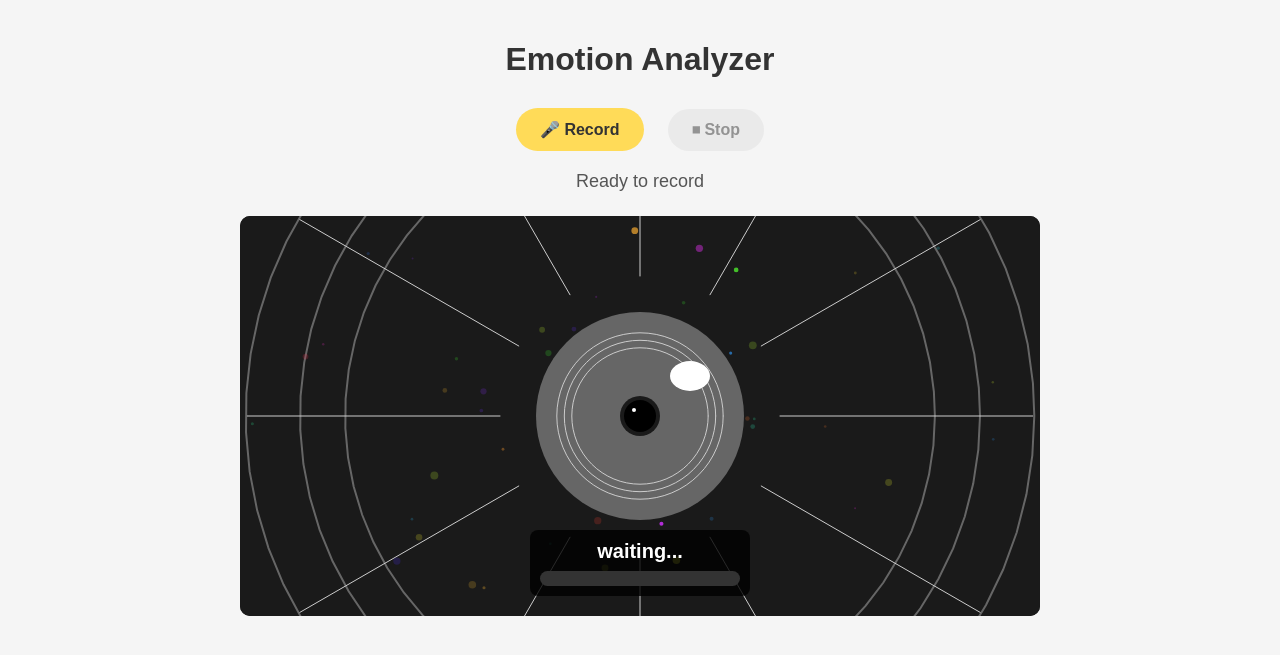
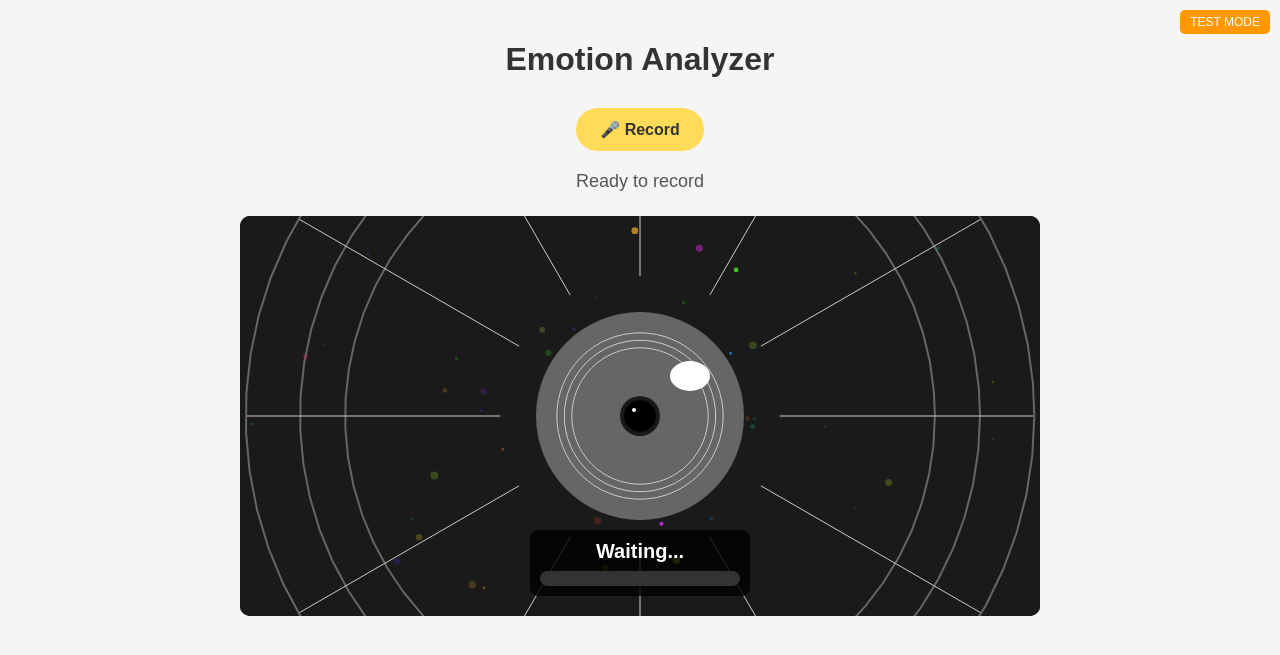
Before and after one commit to mehakx/oraemotion, a Flask app: page / in a window 1280 px wide. Shown: the top 655 px of the page. Run offline with Flask 3, Linux system fonts and the light colour scheme; some libraries are stand-ins or nearby versions.

Commit message:
Update index.html

```diff
--- a/templates/index.html
+++ b/templates/index.html
@@ -57,6 +57,7 @@
     #stopBtn {
       background-color: #e0e0e0;
       color: #333;
+      display: none;
     }
 
     #stopBtn:hover:not(:disabled) {
@@ -91,14 +92,14 @@
       color: white;
       border-radius: 8px;
       padding: 10px;
-      z-index: 10; /* Ensure it's above the canvas */
+      z-index: 10;
     }
 
     #emotion-label {
       font-size: 20px;
       font-weight: bold;
       margin-bottom: 8px;
-      text-transform: lowercase;
+      text-transform: capitalize;
     }
 
     #intensity-bar {
@@ -194,22 +193,17 @@
       height: 100%;
     }
 
-    /* Animation for emotion change flash */
-    @keyframes emotion-flash {
-      0% { opacity: 0; }
-      50% { opacity: 0.5; }
-      100% { opacity: 0; }
-    }
-
-    .emotion-flash {
+    /* Test mode indicator */
+    .test-mode {
       position: fixed;
-      top: 0;
-      left: 0;
-      width: 100%;
-      height: 100%;
-      pointer-events: none;
-      z-index: 100;
-      animation: emotion-flash 0.5s ease-out;
+      top: 10px;
+      right: 10px;
+      background-color: #ff9800;
+      color: white;
+      padding: 5px 10px;
+      border-radius: 5px;
+      font-size: 12px;
+      display: none;
     }
 
     /* Responsive adjustments */
@@ -265,54 +259,21 @@
     </div>
   </div>
 
+  <!-- Test mode indicator -->
+  <div class="test-mode" id="testMode">TEST MODE</div>
+
   <!-- Load our scripts in the correct order -->
   <!-- First load scripts.js which defines the global variables -->
-  <script src="{{ url_for('static', filename='scripts.js') }}"></script>
+  <script src="scripts.js"></script>
   <!-- Then load p5-sketch.js which uses those variables -->
-  <script src="{{ url_for('static', filename='p5-sketch.js') }}"></script>
+  <script src="p5-sketch.js"></script>
+
+  <!-- Add test mode detection -->
+  <script>
+    // Show test mode indicator if running locally
+    if (window.location.hostname === 'localhost' || window.location.hostname === '127.0.0.1') {
+      document.getElementById('testMode').style.display = 'block';
+    }
+  </script>
 </body>
 </html>
-
-<!-- <!DOCTYPE html>
-<html lang="en">
-<head>
-  <meta charset="UTF-8" />
-  <title>Ora Emotion Analyzer</title>
-  <link rel="stylesheet" href="{{ url_for('static', filename='styles.css') }}">
-  <link rel="icon" href="{{ url_for('static', filename='favicon.ico') }}" />
-
-  <script src="{{ url_for('static', filename='scripts.js') }}" defer></script>
-
-
-
-</head>
-<body>
-  <header>
-    <h1>Emotion Analyzer</h1>
-  </header>
-
-  <main>
-    <button id="recordBtn">🎤 Record</button>
-    <button id="stopBtn" disabled>⏹ Stop</button>
-
-
-    <p id="status">Press “Record” and speak for a few seconds.</p>
-    <p id="emotionLabel"></p>
-    <p id="chatReply"></p>
-
-
-    <div id="result" class="hidden">
-      <p><strong>Emotion:</strong> <span id="emotionLabel">—</span></p>
-      <p><strong>Reply:</strong> <span id="chatReply">—</span></p>
-    </div>
-    <div id="chat" class="hidden">
-        <div id="chatHistory" class="chat-history"></div>
-        <div class="chat-input">
-          <input type="text" id="userMessage" placeholder="Type your message…" />
-          <button id="sendBtn">Send</button>
-        </div>
-      </div>
-
-  </main>
-</body>
-</html> -->
```
Also changed, not shown: other parts of templates/index.html (+12 -14 lines).
